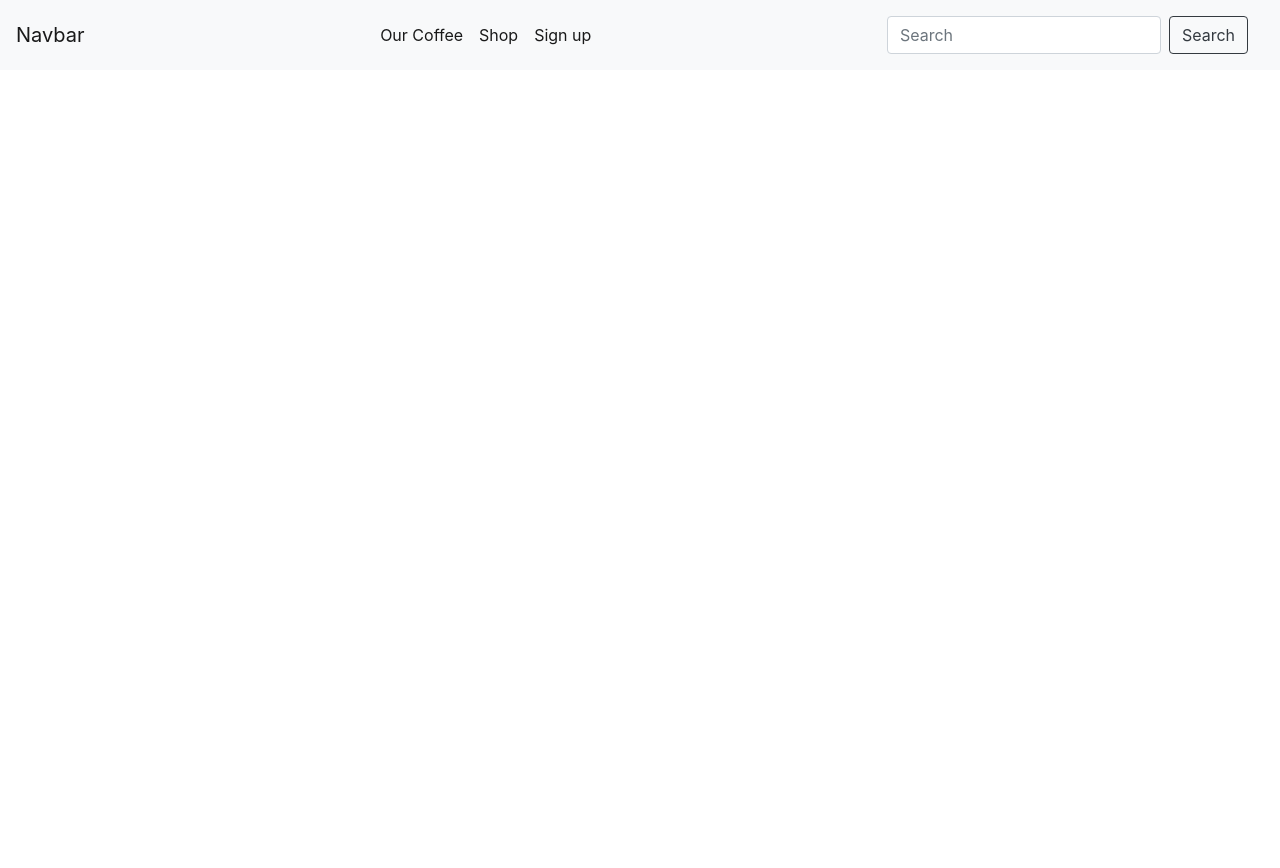
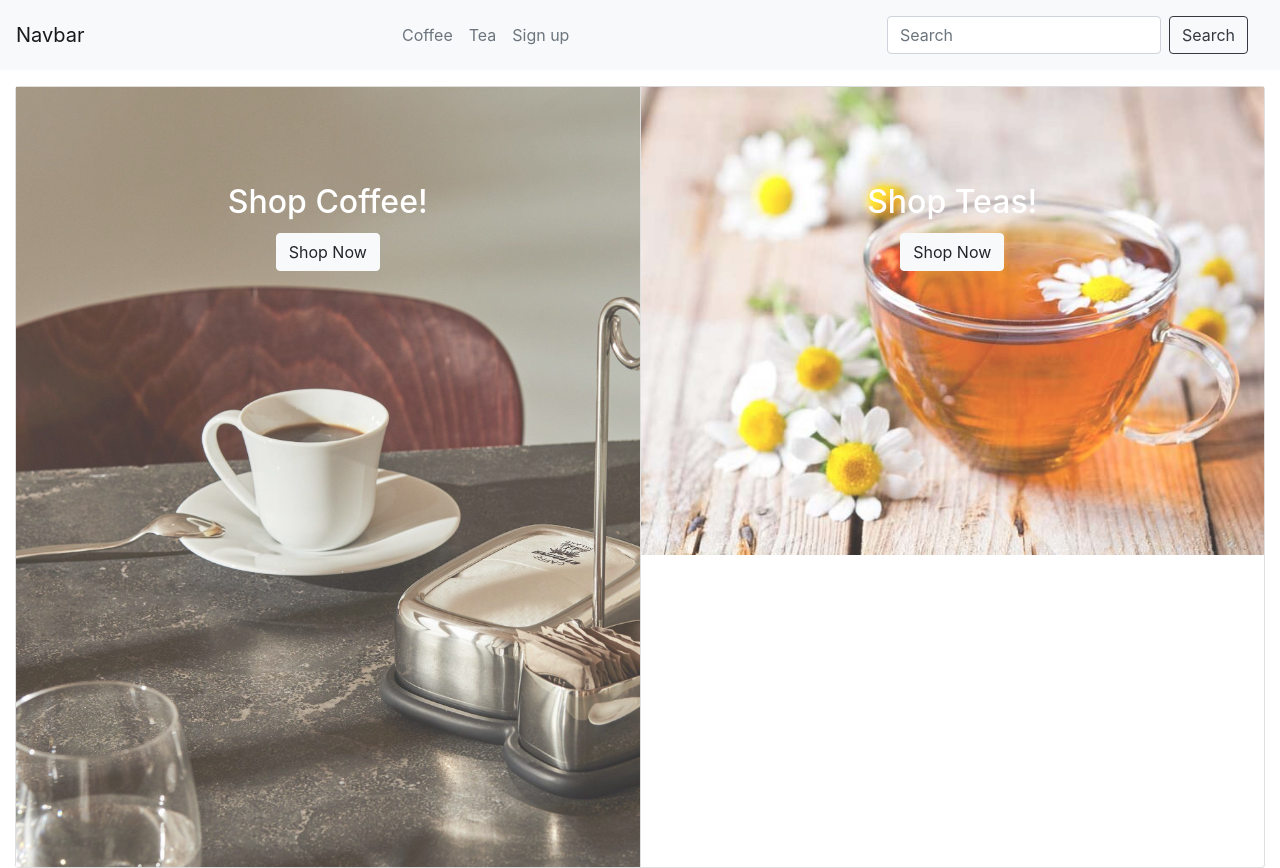
Before and after one commit to gizellzamora/capstone-coffee, a plain HTML site: page index.html in a window 1280 px wide. Before the commit the page ends 800 px from the top, so only its background shows below. Drawn offline with nearby package versions, Linux system fonts and the light colour scheme.

Commit message:
added images and worked on code

```diff
--- a/index.html
+++ b/index.html
@@ -21,13 +21,13 @@
     <div class="collapse navbar-collapse justify-content-center" id="navbarNav">
       <ul class="navbar-nav">
         <li class="nav-item active fw-bold">
-          <a class="nav-link" href="#">Our Coffee <span class="sr-only">(current)</span></a>
+          <a class="nav-link text-muted" href="#">Coffee<span class="sr-only">(current)</span></a>
         </li>
         <li class="nav-item active fw-bold">
-          <a class="nav-link" href="#">Shop</a>
+          <a class="nav-link text-muted" href="#">Tea</a>
         </li>
         <li class="nav-item active fw-bold">
-          <a class="nav-link" href="#">Sign up</a>
+          <a class="nav-link text-muted" href="#">Sign up</a>
         </li>
       </ul>
     </div>
@@ -38,11 +38,27 @@
       </form>
     </nav>
   </nav>
-  <div class="container-fluid">
-    <h1>
-
-    </h1>
-
+  <div class="container-fluid pt-3">
+    <div class="card-group">
+      <div class="card bg-white text-white">
+        <img src="coffee-cup.jpg" class="coffee-and-tea">
+        <div class="card-img-overlay text-center pt-5 mt-5">
+          <h2 class="card-title fw-bold">
+          Shop Coffee!
+          </h2>
+          <button type="button" class="btn btn-light">Shop Now</button>
+        </div>
+      </div>
+      <div class="card bg-white text-white">
+        <img src="tea-cup.jpg" class="coffee-and-tea">
+        <div class="card-img-overlay text-center pt-5 mt-5">
+          <h2 class="card-title fw-bold">
+          Shop Teas!
+          </h2>
+          <button type="button" class="btn btn-light">Shop Now</button>
+        </div>
+      </div>
+    </div>
   </div>
 </body>
 </html>
--- a/styles.css
+++ b/styles.css
@@ -1,3 +1,8 @@
+
 .background {
   color:#B7B7A4;
 }
+
+.coffee-and-tea {
+  opacity: 80%;
+}
```
Also changed, not shown: coffee-cup.jpg (added), tea-cup.jpg (added), 1 other file.
